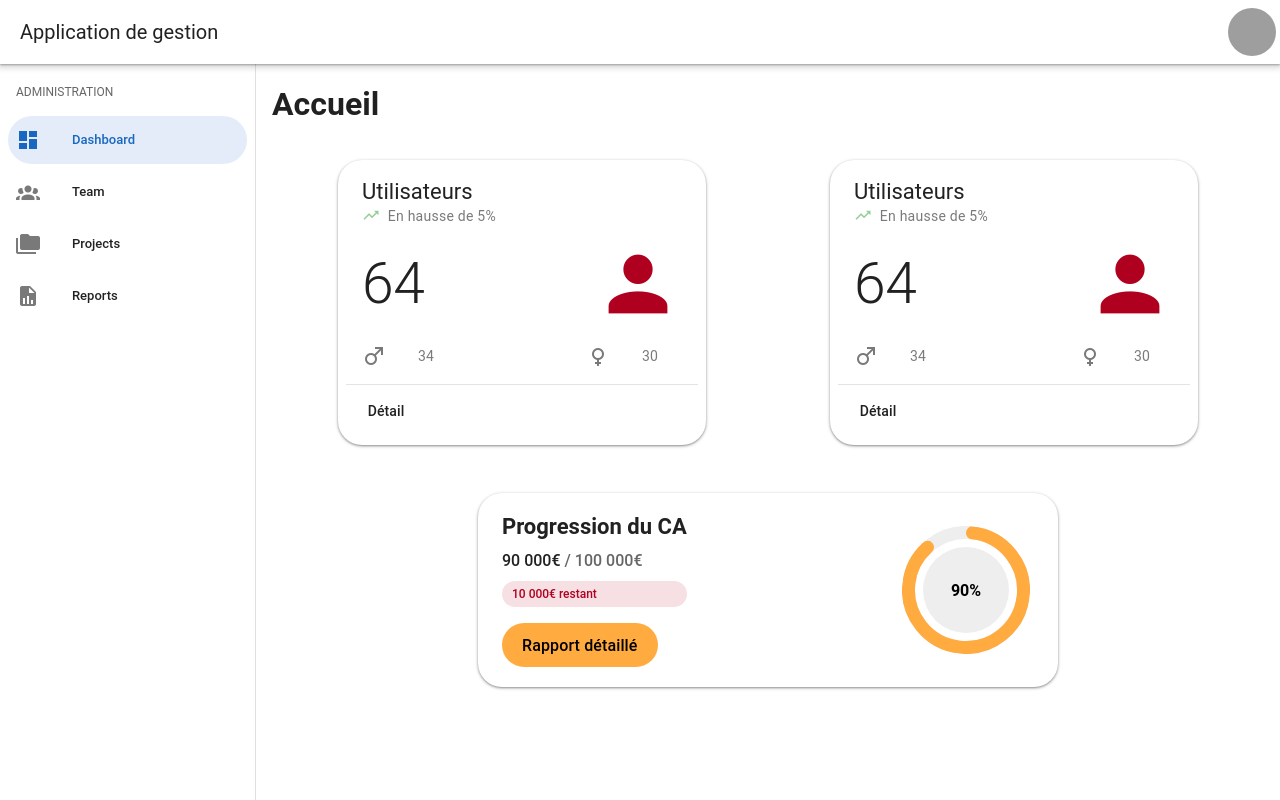
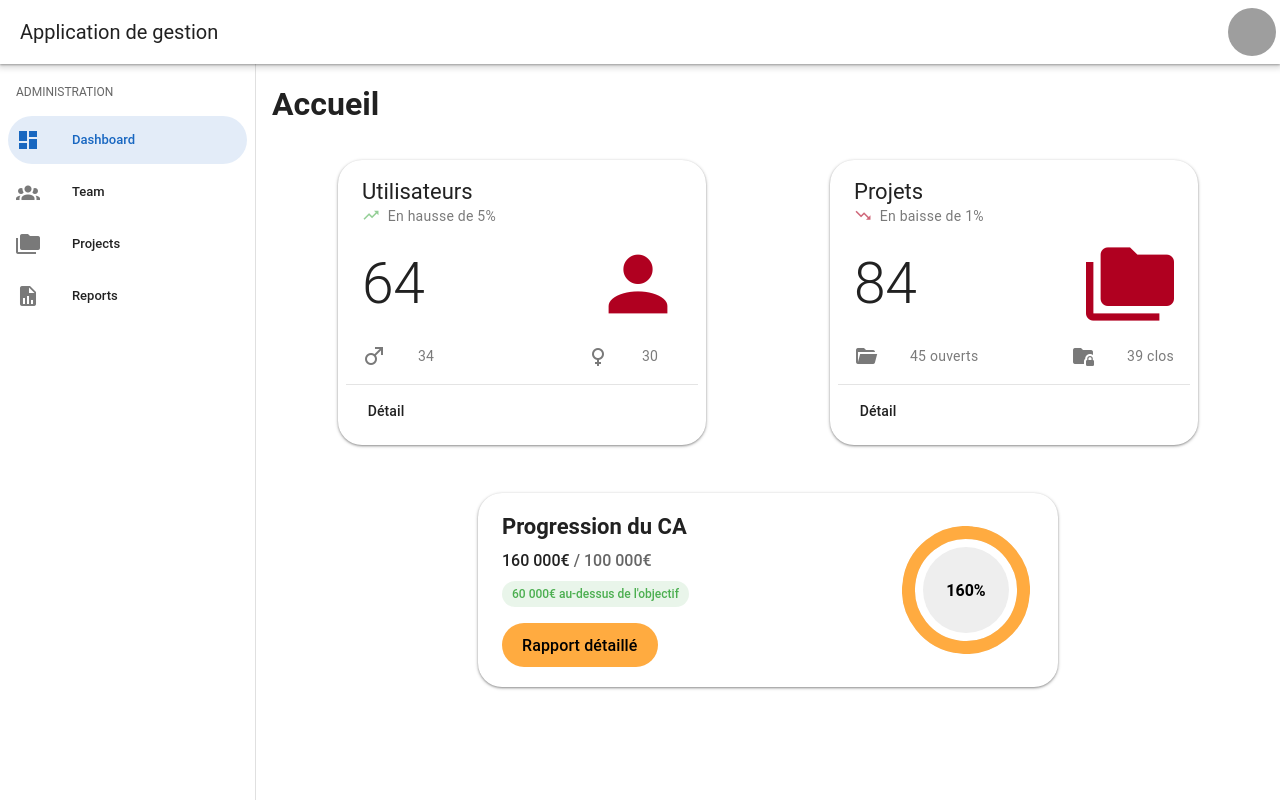
Before and after one commit to GenXwater/vueJS_exercices, a Nuxt app in the folder vue_app_gestion/: page / in a window 1280 px wide. Built offline with nearby package versions, Linux system fonts and the light colour scheme; grey boxes are pictures that could not be loaded.

Commit message:
Refactor project card to update titles, icons, and statistics display

```diff
--- a/vue_app_gestion/app/pages/index.vue
+++ b/vue_app_gestion/app/pages/index.vue
@@ -95,16 +95,16 @@
 
             <v-col>
                 <v-card class="mx-auto rounded-xl pa-2" max-width="368">
-                    <v-card-item title="Utilisateurs">
+                    <v-card-item title="Projets">
                     <template v-slot:subtitle>
                         <v-icon
                         class="me-1 pb-1"
-                        color="success"
-                        icon="mdi-trending-up"
+                        color="error"
+                        icon="mdi-trending-down"
                         size="18"
                         ></v-icon>
 
-                        En hausse de 5%
+                        En baisse de 1%
                     </template>
                     </v-card-item>
 
@@ -114,13 +114,13 @@
                         class="text-display-large font-weight-light"
                         cols="6"
                         >
-                        64
+                        84
                         </v-col>
 
                         <v-col class="text-right" cols="6">
                         <v-icon
                             color="error"
-                            icon="mdi-account"
+                            icon="mdi-folder-multiple"
                             size="88"
                         ></v-icon>
                         </v-col>
@@ -130,16 +130,16 @@
                     <div class="d-flex py-3 justify-space-between">
                     <v-list-item
                         density="compact"
-                        prepend-icon="mdi-gender-male"
+                        prepend-icon="mdi-folder-open"
                     >
-                        <v-list-item-subtitle>34</v-list-item-subtitle>
+                        <v-list-item-subtitle>45 ouverts</v-list-item-subtitle>
                     </v-list-item>
 
                     <v-list-item
                         density="compact"
-                        prepend-icon="mdi-gender-female"
+                        prepend-icon="mdi-folder-lock"
                     >
-                        <v-list-item-subtitle>30</v-list-item-subtitle>
+                        <v-list-item-subtitle>39 clos</v-list-item-subtitle>
                     </v-list-item>
                     </div>
 
@@ -178,7 +178,7 @@
                     <v-card-actions>
                     <v-btn
                         :text="'Détail'"
-                        :to="'/team'"
+                        :to="'/projects'"
                     ></v-btn>
                     </v-card-actions>
                 </v-card>
@@ -242,7 +242,7 @@
     const time = ref(0)
     const updateTrigger = ref(0)
 
-    const caCurrent = 90_000
+    const caCurrent = 160_000
     const caGoal = 100_000
     const caTarget = (caCurrent / caGoal) * 100
     const caRemaining = computed(() => caGoal - caCurrent)
```
